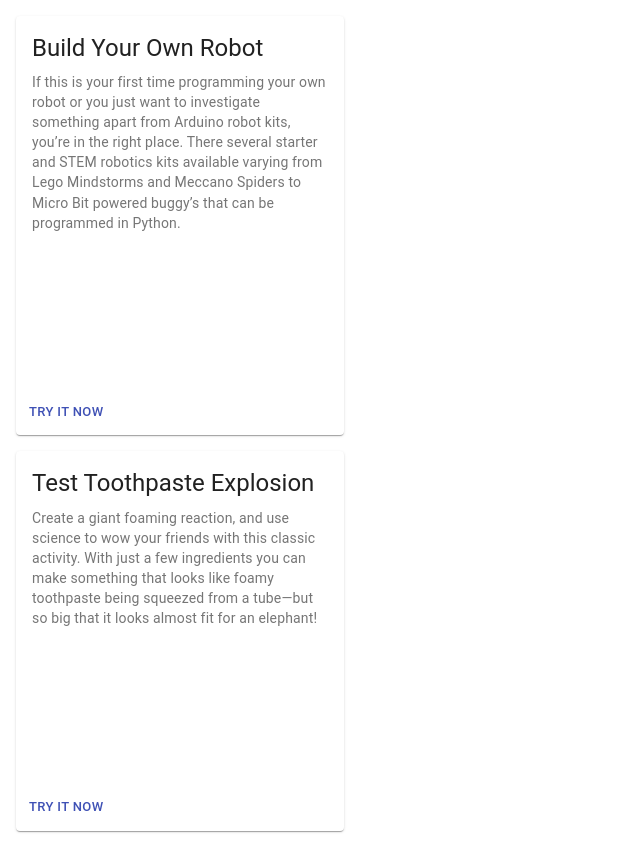
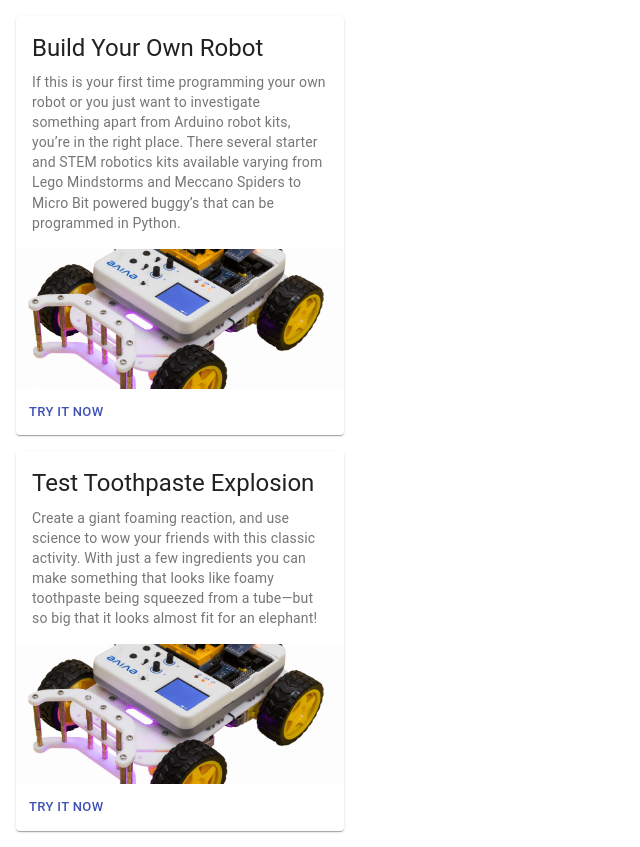
Before and after one commit to hocktoh89/nasa2020, a React (Create React App) app: page /kid in a window 1280 px wide. Shown: the whole page, without its empty margins (0-640 px from the left). Built offline with nearby package versions, Linux system fonts and the light colour scheme.

Commit message:
with image

```diff
--- a/src/Kid.js
+++ b/src/Kid.js
@@ -11,6 +11,7 @@
 import Button from "@material-ui/core/Button";
 import Typography from "@material-ui/core/Typography";
 import {projectList} from './data/kidProjects';
+import robot from './images/robot.png';
 
 const useStyles = makeStyles((theme) => ({
   root: {
@@ -19,7 +20,8 @@
     backgroundColor: theme.palette.background.paper,
   },
   media: {
-    height: 140,
+    minHeight: 140,
+    height: "auto"
   },
 }));
 
@@ -45,7 +47,7 @@
               </CardContent>
               <CardMedia
                 className={classes.media}
-                src="./images/robot.png"
+                image={robot}
                 title="Contemplative Reptile"
               />
             </CardActionArea>
```
